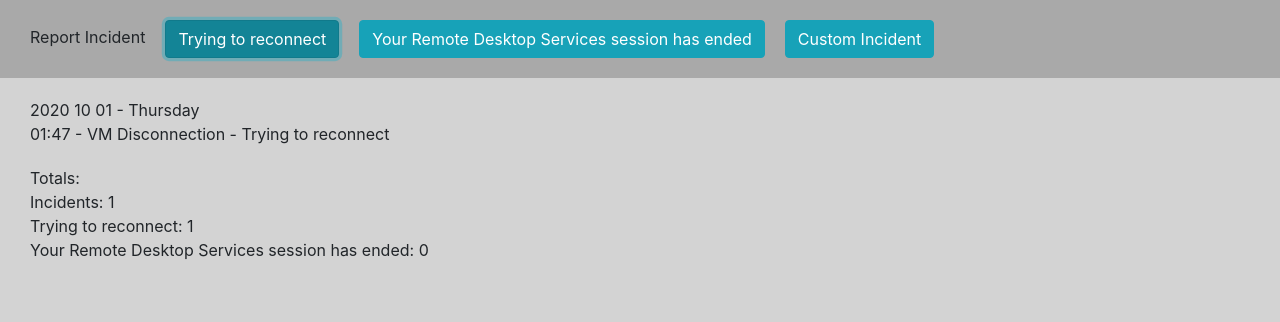
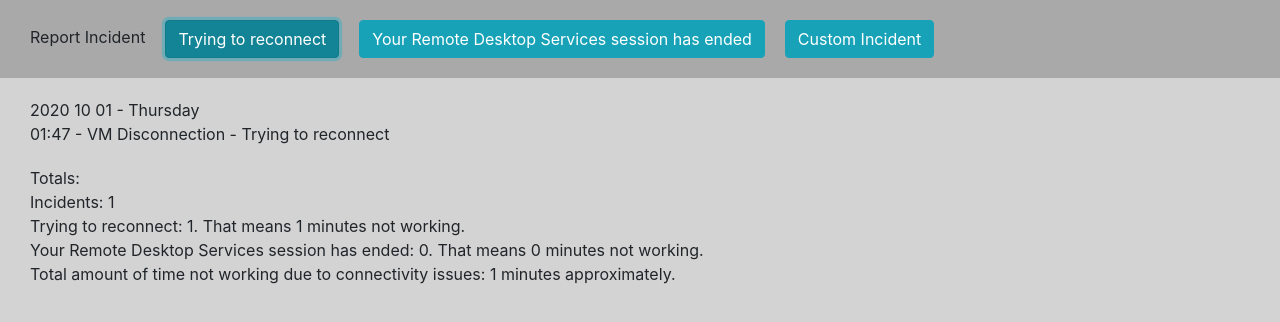
Before and after one commit to m-camacho/incidents-helper, a React (Create React App) app: page / in a window 1280 px wide. Both pictures are taken after a click on the button "Trying to reconnect". Shown: the top 322 px of the page. Built offline with nearby package versions, Linux system fonts and the light colour scheme.

Commit message:
Adding totals expressed in time spent to final report

```diff
--- a/src/components/App.jsx
+++ b/src/components/App.jsx
@@ -29,11 +29,23 @@ const App = () => {
             <div>Incidents: {incidents.length}</div>
             <div>
               {DISCONNECTION_TYPE.TRYING_TO_RECONNECT}:{" "}
-              {totals[DISCONNECTION_TYPE.TRYING_TO_RECONNECT]}
+              {totals[DISCONNECTION_TYPE.TRYING_TO_RECONNECT]}. That means{" "}
+              {totals[DISCONNECTION_TYPE.TRYING_TO_RECONNECT]} minutes not
+              working.
             </div>
             <div>
               {DISCONNECTION_TYPE.REMOTE_DESKTOP_SESSION_HAS_ENDED}:{" "}
-              {totals[DISCONNECTION_TYPE.REMOTE_DESKTOP_SESSION_HAS_ENDED]}
+              {totals[DISCONNECTION_TYPE.REMOTE_DESKTOP_SESSION_HAS_ENDED]}.
+              That means{" "}
+              {totals[DISCONNECTION_TYPE.REMOTE_DESKTOP_SESSION_HAS_ENDED] * 2}{" "}
+              minutes not working.
+            </div>
+            <div>
+              Total amount of time not working due to connectivity issues:{" "}
+              {totals[DISCONNECTION_TYPE.TRYING_TO_RECONNECT] +
+                totals[DISCONNECTION_TYPE.REMOTE_DESKTOP_SESSION_HAS_ENDED] *
+                  2}{" "}
+              minutes approximately.
             </div>
           </div>
         )}
```
